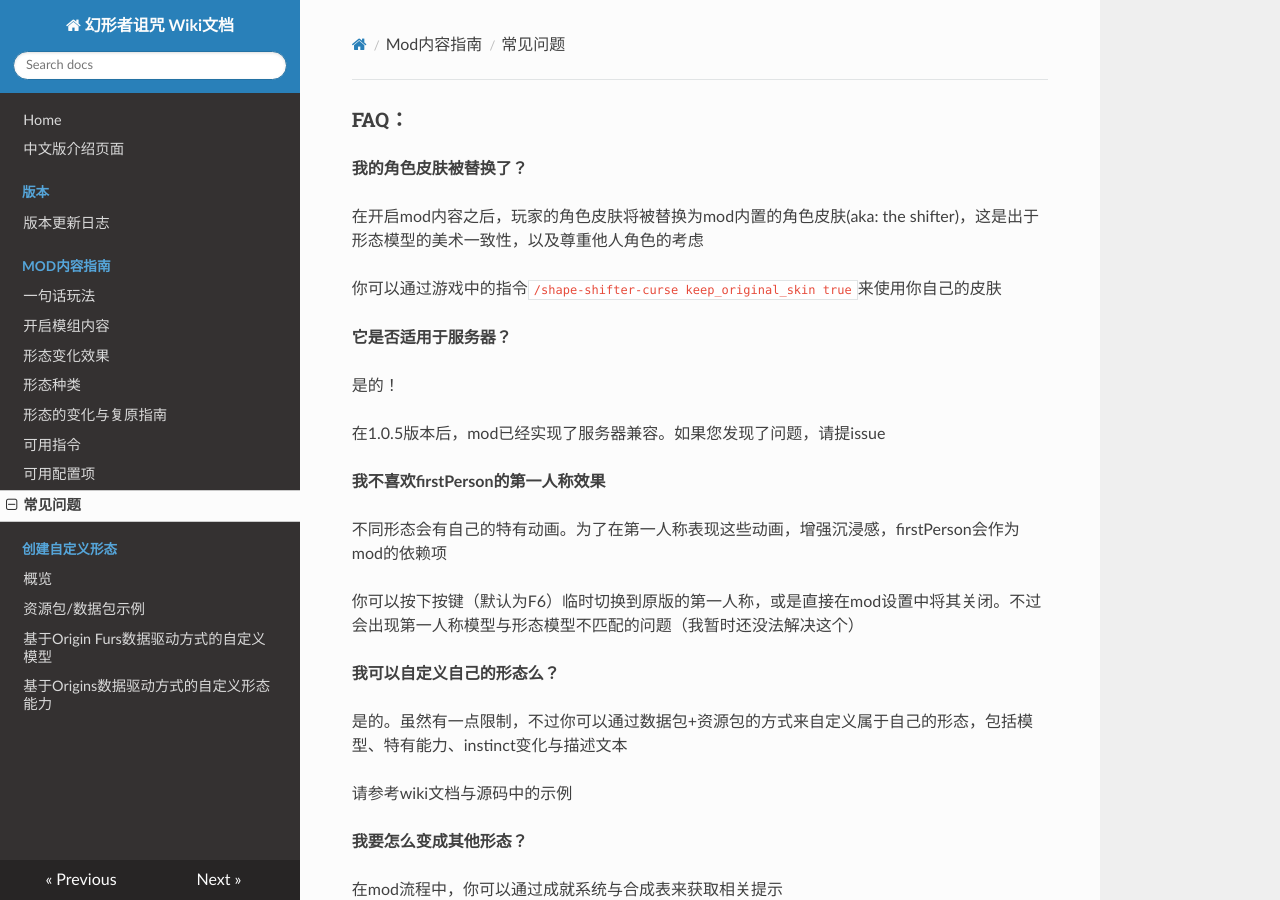
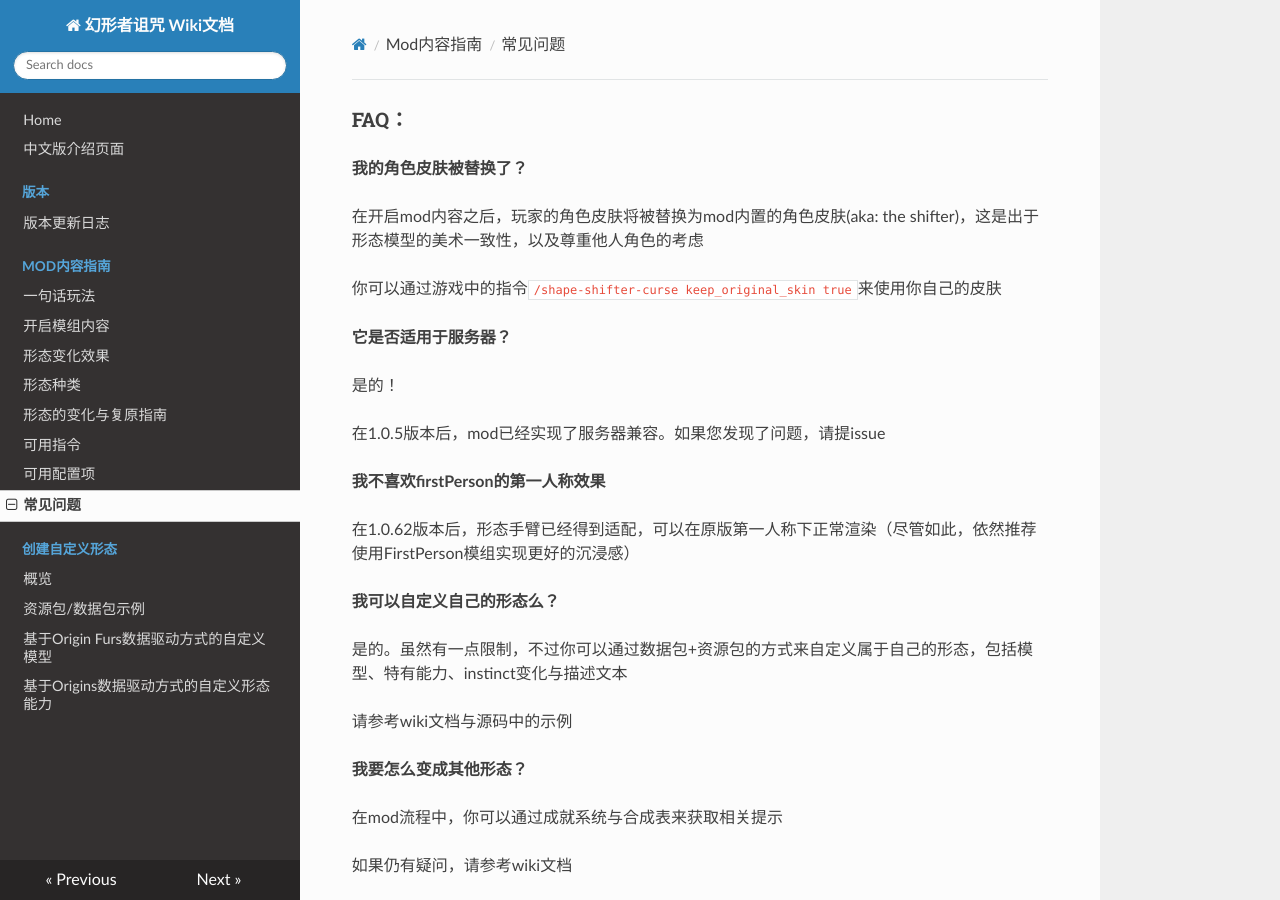
Before and after one commit to onixary/ssc_wiki, an MkDocs documentation site: the page built from docs/mod_content/common_issues.md, in a window 1280 px wide and 900 px high. Built offline with MkDocs 1.6.1, drawn with Linux system fonts in a browser that asks for light colours; nearby versions of some CDN libraries.

Commit message:
Update common_issues.md

```diff
--- a/docs/mod_content/common_issues.md
+++ b/docs/mod_content/common_issues.md
@@ -14,9 +14,7 @@
 
 **我不喜欢firstPerson的第一人称效果**
 
-不同形态会有自己的特有动画。为了在第一人称表现这些动画，增强沉浸感，firstPerson会作为mod的依赖项
-
-你可以按下按键（默认为F6）临时切换到原版的第一人称，或是直接在mod设置中将其关闭。不过会出现第一人称模型与形态模型不匹配的问题（我暂时还没法解决这个）
+在1.0.62版本后，形态手臂已经得到适配，可以在原版第一人称下正常渲染（尽管如此，依然推荐使用FirstPerson模组实现更好的沉浸感）
 
 **我可以自定义自己的形态么？**
 
```
